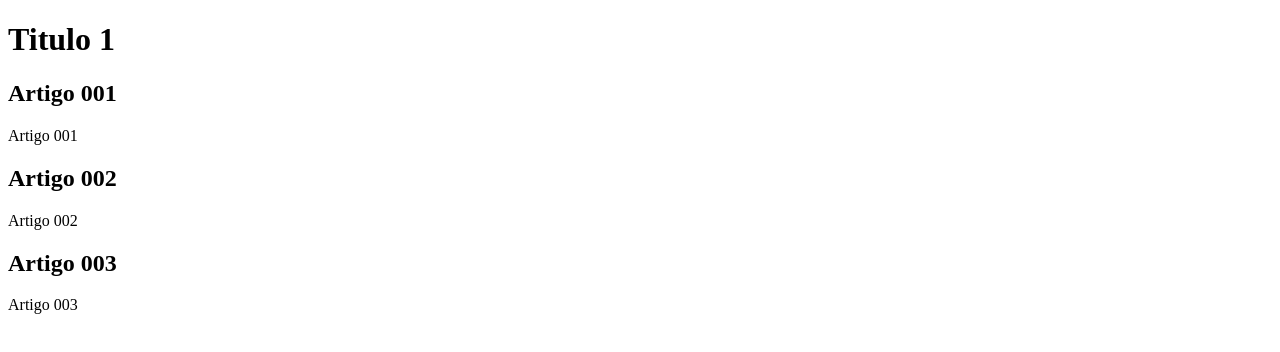
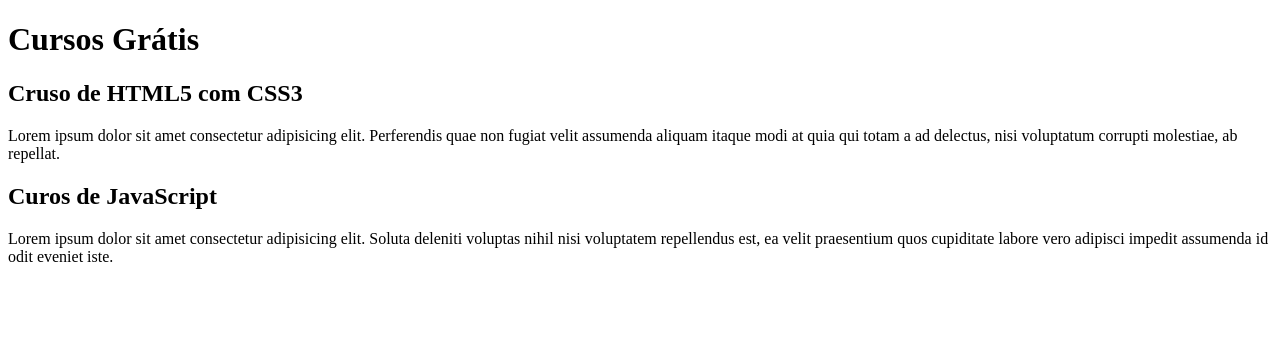
Before and after one commit to FelipeVandevelde/projeto-site, a plain HTML site: page index.html in a window 1280 px wide. Drawn offline with Linux system fonts and the light colour scheme.

Commit message:
Update index.html

```diff
--- a/index.html
+++ b/index.html
@@ -4,25 +4,21 @@
 <head>
   <meta charset="UTF-8">
   <meta name="viewport" content="width=device-width, initial-scale=1.0">
-  <title>Teste</title>
+  <title>Título do site</title>
 </head>
 
 <body>
   <main>
     <header>
-      <h1>Titulo 1</h1>
+      <h1>Cursos Grátis</h1>
     </header>
     <article>
-      <h2>Artigo 001</h2>
-      <p>Artigo 001</p>
+      <h2>Cruso de HTML5 com CSS3</h2>
+      <p>Lorem ipsum dolor sit amet consectetur adipisicing elit. Perferendis quae non fugiat velit assumenda aliquam itaque modi at quia qui totam a ad delectus, nisi voluptatum corrupti molestiae, ab repellat.</p>
     </article>
     <article>
-      <h2>Artigo 002</h2>
-      <p>Artigo 002</p>
-    </article>
-    <article>
-      <h2>Artigo 003</h2>
-      <p>Artigo 003</p>
+      <h2>Curos de JavaScript</h2>
+      <p>Lorem ipsum dolor sit amet consectetur adipisicing elit. Soluta deleniti voluptas nihil nisi voluptatem repellendus est, ea velit praesentium quos cupiditate labore vero adipisci impedit assumenda id odit eveniet iste.</p>
     </article>
   </main>
 </body>
```
